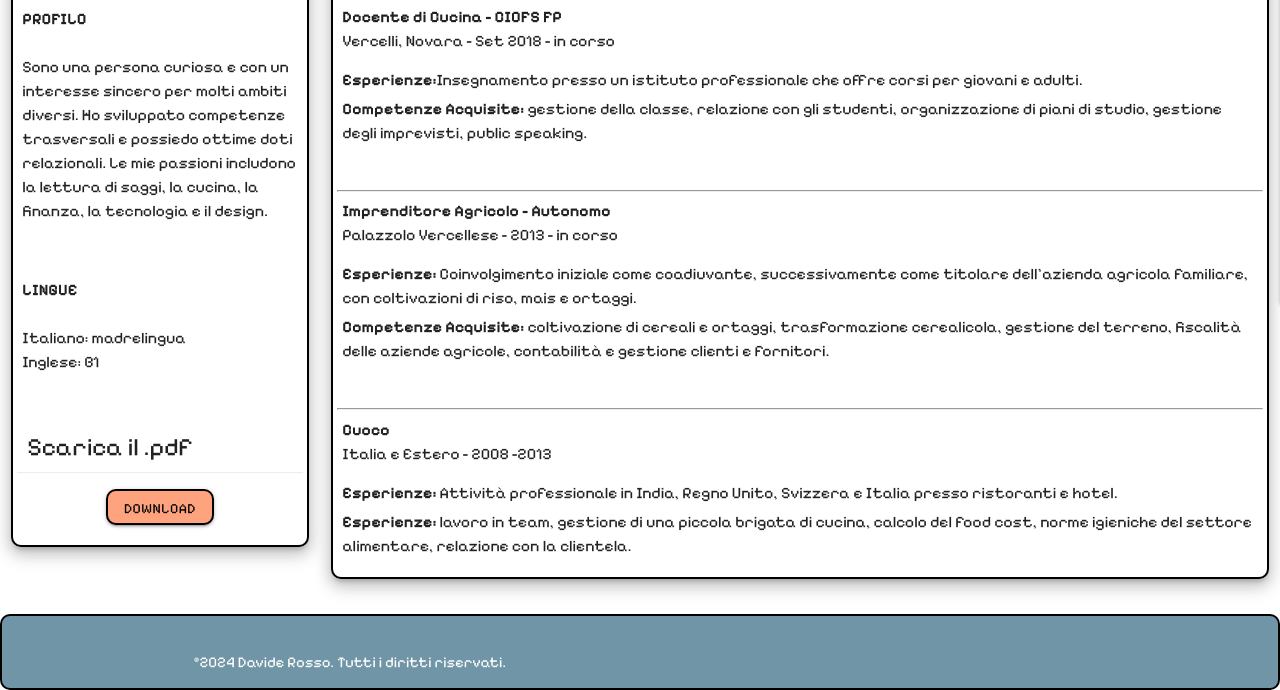
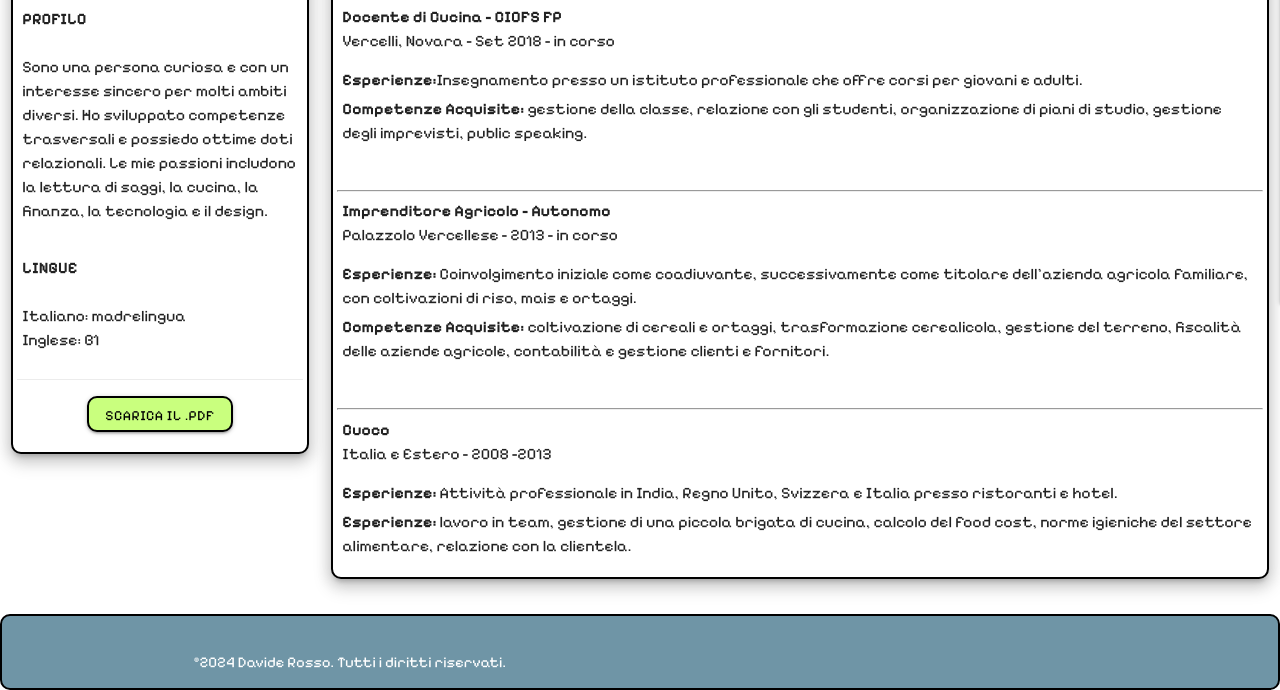
Before and after one commit to daviderosso-data/personal_website, a plain HTML site: page curriculum.html in a window 1280 px wide. Shown: the part 557-1247 px from the top of the page. Drawn offline with nearby package versions, Linux system fonts and the light colour scheme.

Commit message:
bugfix2.4

```diff
--- a/curriculum.html
+++ b/curriculum.html
@@ -90,14 +90,12 @@
             design.
         </p>
         <br>
-        <br>
+
         <p class="text"> <b>LINGUE</b><br><br>
         Italiano: madrelingua<br>
-        Inglese: B1</p><br><br>
-
-        <h2>Scarica il .pdf</h2>
+        Inglese: B1</p><br>
         <div class="card-action"style="text-align: center;">
-        <a href="assets/doc/CV.pdf" class="waves-effect waves-light btn" id="cta" target="_blank" >DOWNLOAD</a>
+        <a href="assets/doc/CV.pdf" class="waves-effect waves-light btn" id="cta-green" target="_blank" >Scarica il .pdf</a>
         </div>
         </div>
         </div>
```
